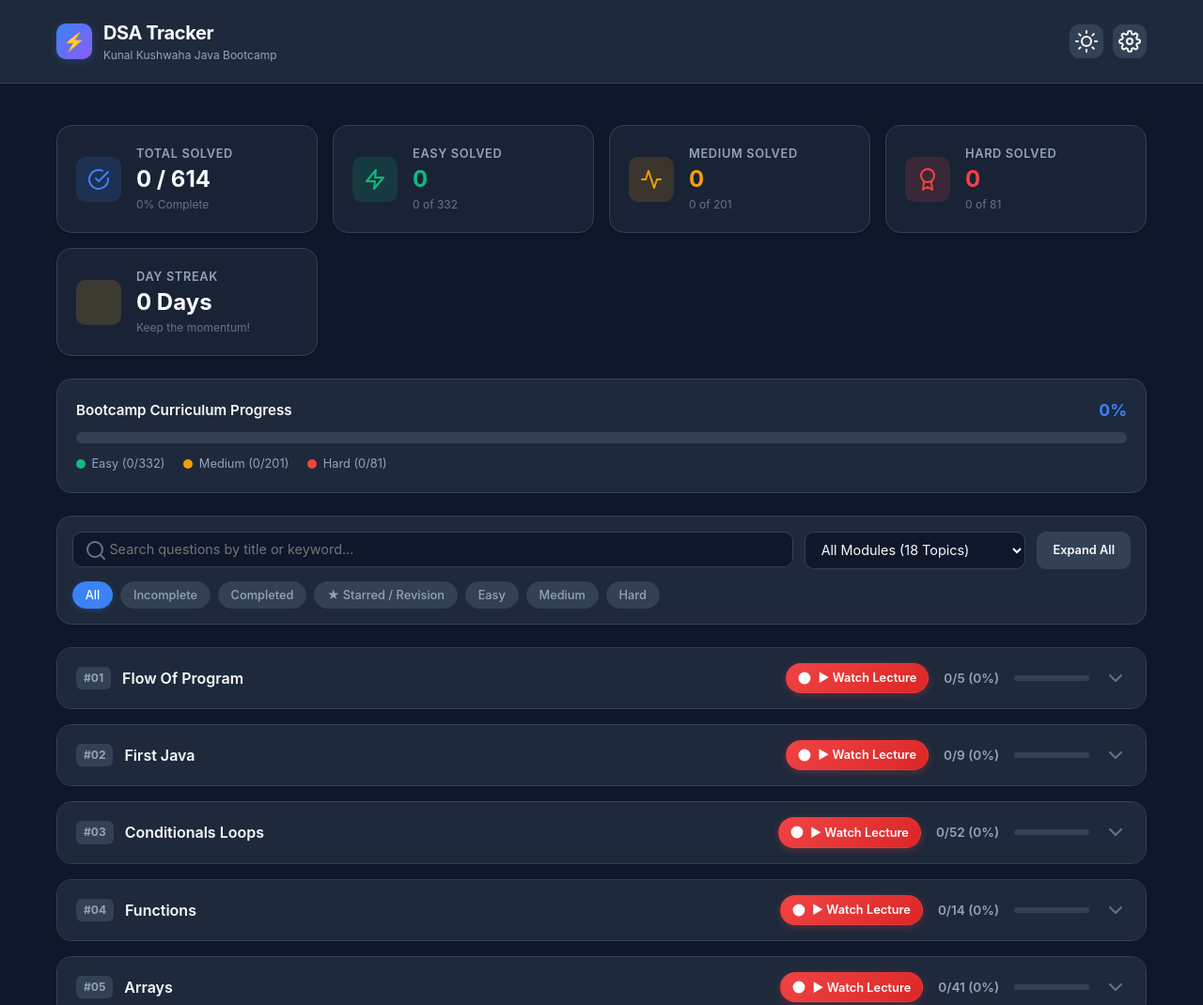
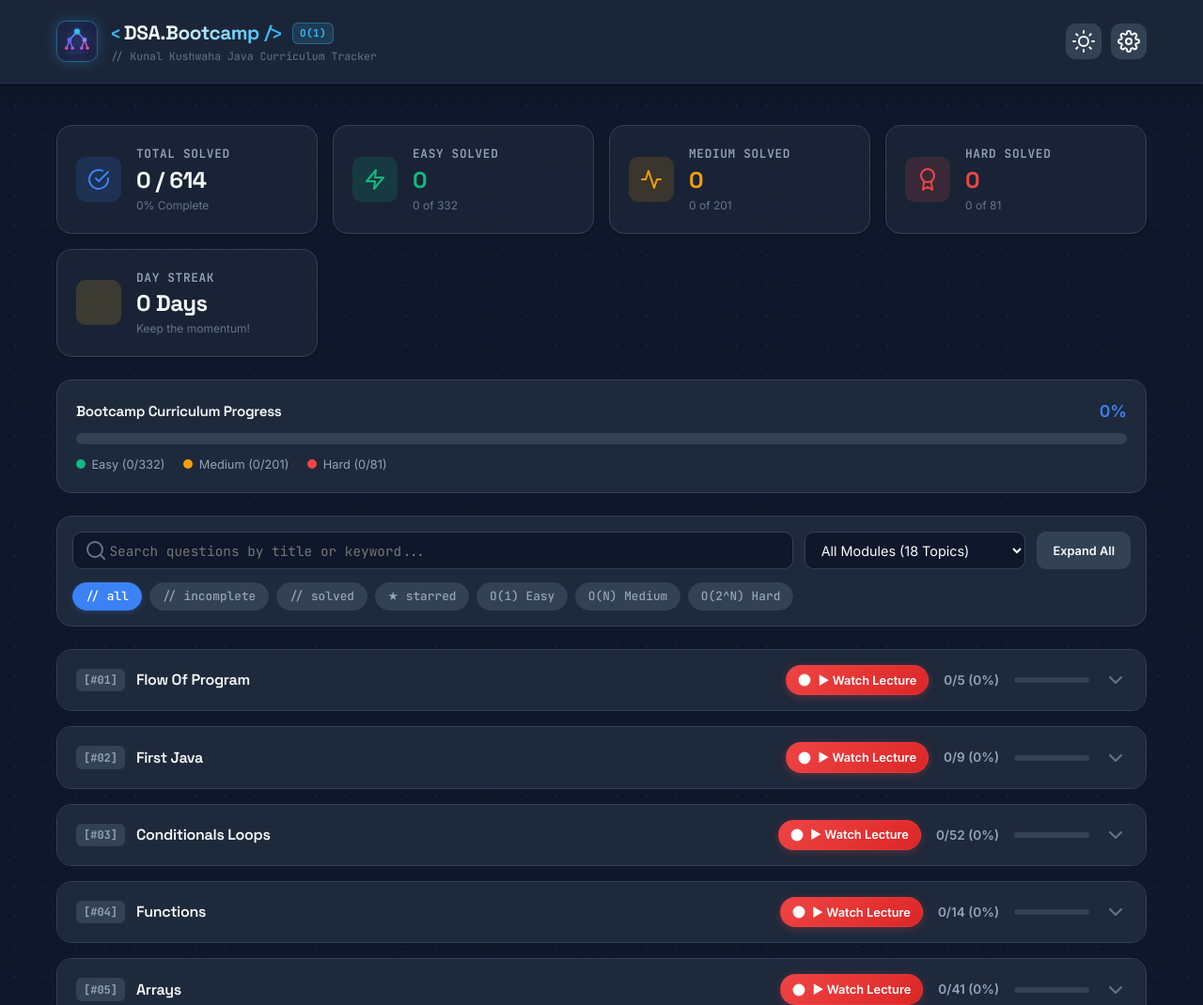
Before and after one commit to Saumojit30/DsaPracticeSheet, a browser extension: page index.html in a window 1280 px wide. Shown: the top 1070 px of the page at 94% size. Drawn offline with Linux system fonts and the light colour scheme.

Commit message:
Enhance UI with creative algorithmic typography (Space Grotesk + JetBrains Mono), Binary Tree logo, and Big-O tags

```diff
--- a/css/styles.css
+++ b/css/styles.css
@@ -69,17 +69,31 @@
   box-sizing: border-box;
   margin: 0;
   padding: 0;
-  font-family: -apple-system, BlinkMacSystemFont, "Segoe UI", Roboto, "Helvetica Neue", Arial, sans-serif;
+  font-family: 'Inter', -apple-system, BlinkMacSystemFont, "Segoe UI", Roboto, sans-serif;
 }
 
 body {
   background-color: var(--bg-primary);
+  background-image:
+    radial-gradient(rgba(99, 102, 241, 0.12) 1px, transparent 1px),
+    radial-gradient(rgba(56, 189, 248, 0.05) 1px, transparent 1px);
+  background-size: 32px 32px, 16px 16px;
+  background-position: 0 0, 16px 16px;
   color: var(--text-primary);
   min-height: 100vh;
   display: flex;
   flex-direction: column;
   line-height: 1.5;
   transition: background-color var(--transition-normal), color var(--transition-normal);
+}
+
+h1, h2, h3, h4, .brand-title, .stat-value, .progress-title, .topic-name {
+  font-family: 'Space Grotesk', -apple-system, sans-serif;
+  letter-spacing: -0.02em;
+}
+
+.mono-font, .brand-prefix, .algo-badge, .stat-label, .topic-badge, .badge-diff, .badge-platform, .chip, .search-input, .input-label, .modal-textarea {
+  font-family: 'JetBrains Mono', monospace;
 }
 
 .container {
@@ -91,12 +105,19 @@
 
 /* Header */
 .app-header {
-  background-color: var(--bg-secondary);
-  border-bottom: 1px solid var(--border-color);
+  background-color: rgba(30, 41, 59, 0.85);
+  border-bottom: 1px solid rgba(99, 102, 241, 0.2);
   position: sticky;
   top: 0;
   z-index: 40;
-  backdrop-filter: blur(12px);
+  backdrop-filter: blur(16px);
+  box-shadow: 0 4px 20px rgba(0, 0, 0, 0.25);
+}
+
+[data-theme="light"] .app-header {
+  background-color: rgba(255, 255, 255, 0.9);
+  border-bottom: 1px solid #e2e8f0;
+  box-shadow: 0 4px 20px rgba(0, 0, 0, 0.05);
 }
 
 .header-content {
@@ -110,34 +131,86 @@
 .brand {
   display: flex;
   align-items: center;
-  gap: 0.75rem;
+  gap: 0.85rem;
   text-decoration: none;
   color: inherit;
 }
 
-.brand-icon {
-  width: 38px;
-  height: 38px;
-  background: linear-gradient(135deg, #3b82f6, #8b5cf6);
+/* Creative Algorithmic Tree Logo */
+.brand-icon-algo {
+  width: 44px;
+  height: 44px;
+  background: radial-gradient(circle at center, rgba(99, 102, 241, 0.25) 0%, rgba(15, 23, 42, 0.8) 100%);
+  border: 1.5px solid rgba(56, 189, 248, 0.4);
   border-radius: var(--radius-md);
   display: flex;
   align-items: center;
   justify-content: center;
-  font-weight: bold;
-  font-size: 1.2rem;
-  color: #fff;
-  box-shadow: 0 2px 8px var(--accent-glow);
+  box-shadow: 0 0 15px rgba(56, 189, 248, 0.25), inset 0 0 10px rgba(99, 102, 241, 0.2);
+  transition: all var(--transition-fast);
+  position: relative;
+  overflow: hidden;
+}
+
+.brand:hover .brand-icon-algo {
+  border-color: #38bdf8;
+  box-shadow: 0 0 22px rgba(56, 189, 248, 0.45), inset 0 0 14px rgba(99, 102, 241, 0.35);
+  transform: translateY(-1px);
+}
+
+.algo-svg {
+  width: 32px;
+  height: 32px;
+}
+
+.brand-text-wrap {
+  display: flex;
+  flex-direction: column;
+}
+
+.brand-title-row {
+  display: flex;
+  align-items: center;
+  gap: 0.2rem;
+}
+
+.brand-prefix {
+  color: #38bdf8;
+  font-weight: 700;
+  font-size: 1.15rem;
 }
 
 .brand-title {
-  font-size: 1.25rem;
+  font-size: 1.3rem;
   font-weight: 700;
-  letter-spacing: -0.02em;
+  background: linear-gradient(135deg, #f8fafc 30%, #38bdf8 100%);
+  -webkit-background-clip: text;
+  -webkit-text-fill-color: transparent;
+  display: inline;
+}
+
+[data-theme="light"] .brand-title {
+  background: linear-gradient(135deg, #0f172a 30%, #2563eb 100%);
+  -webkit-background-clip: text;
+  -webkit-text-fill-color: transparent;
+}
+
+.algo-badge {
+  font-size: 0.68rem;
+  font-weight: 700;
+  padding: 0.15rem 0.45rem;
+  border-radius: var(--radius-sm);
+  background: rgba(56, 189, 248, 0.15);
+  color: #38bdf8;
+  border: 1px solid rgba(56, 189, 248, 0.35);
+  margin-left: 0.4rem;
+  letter-spacing: 0.05em;
 }
 
 .brand-subtitle {
-  font-size: 0.75rem;
-  color: var(--text-secondary);
+  font-family: 'JetBrains Mono', monospace;
+  font-size: 0.72rem;
+  color: var(--text-muted);
   display: block;
 }
 
@@ -151,13 +224,22 @@
   background-color: var(--bg-tertiary);
   color: var(--text-primary);
   border: 1px solid var(--border-color);
-  width: 36px;
-  height: 36px;
+  width: 38px;
+  height: 38px;
   border-radius: var(--radius-md);
   display: flex;
   align-items: center;
   justify-content: center;
   cursor: pointer;
+  transition: all var(--transition-fast);
+}
+
+.btn-icon:hover {
+  background-color: rgba(99, 102, 241, 0.2);
+  color: #38bdf8;
+  border-color: #38bdf8;
+  box-shadow: 0 0 12px rgba(56, 189, 248, 0.3);
+}
   transition: all var(--transition-fast);
 }
 
--- a/index.html
+++ b/index.html
@@ -4,19 +4,54 @@
   <meta charset="UTF-8" />
   <meta name="viewport" content="width=device-width, initial-scale=1.0" />
   <title>DSA Bootcamp Tracker | Kunal Kushwaha Assignments</title>
+  <link rel="preconnect" href="https://fonts.googleapis.com">
+  <link rel="preconnect" href="https://fonts.gstatic.com" crossorigin>
+  <link href="https://fonts.googleapis.com/css2?family=JetBrains+Mono:wght@400;500;600;700&family=Space+Grotesk:wght@500;600;700&family=Inter:wght@400;500;600&display=swap" rel="stylesheet">
   <link rel="stylesheet" href="css/styles.css" />
   <!-- Feather Icons for crisp local SVGs -->
   <script src="lib/feather.min.js"></script>
 </head>
 <body>
-  <!-- Sticky Header -->
+  <!-- Sticky Algorithmic Header -->
   <header class="app-header">
     <div class="container header-content">
       <a href="#" class="brand">
-        <div class="brand-icon">⚡</div>
-        <div>
-          <h1 class="brand-title">DSA Tracker</h1>
-          <span class="brand-subtitle">Kunal Kushwaha Java Bootcamp</span>
+        <!-- Creative Algorithmic Tree / Matrix SVG Logo -->
+        <div class="brand-icon-algo">
+          <svg class="algo-svg" viewBox="0 0 40 40" fill="none" xmlns="http://www.w3.org/2000/svg">
+            <defs>
+              <linearGradient id="algoGrad" x1="0%" y1="0%" x2="100%" y2="100%">
+                <stop offset="0%" stop-color="#38bdf8" />
+                <stop offset="50%" stop-color="#6366f1" />
+                <stop offset="100%" stop-color="#ec4899" />
+              </linearGradient>
+              <filter id="glow" x="-20%" y="-20%" width="140%" height="140%">
+                <feGaussianBlur stdDeviation="1.5" result="blur" />
+                <feComposite in="SourceGraphic" in2="blur" operator="over" />
+              </filter>
+            </defs>
+            <!-- Binary Tree / Graph Nodes & Edges -->
+            <path d="M20 7L10 18M20 7L30 18M10 18L6 29M10 18L14 29M30 18L26 29M30 18L34 29" stroke="url(#algoGrad)" stroke-width="2" stroke-linecap="round" stroke-linejoin="round" />
+            <!-- Root node -->
+            <circle cx="20" cy="7" r="3.5" fill="#38bdf8" filter="url(#glow)" />
+            <!-- Level 1 nodes -->
+            <circle cx="10" cy="18" r="3" fill="#6366f1" />
+            <circle cx="30" cy="18" r="3" fill="#818cf8" />
+            <!-- Leaf nodes -->
+            <circle cx="6" cy="29" r="2.2" fill="#ec4899" />
+            <circle cx="14" cy="29" r="2.2" fill="#a855f7" />
+            <circle cx="26" cy="29" r="2.2" fill="#a855f7" />
+            <circle cx="34" cy="29" r="2.2" fill="#ec4899" />
+            <!-- Binary search pulse line -->
+            <path d="M4 35H36" stroke="rgba(99, 102, 241, 0.4)" stroke-width="1.5" stroke-dasharray="2 2" />
+          </svg>
+        </div>
+        <div class="brand-text-wrap">
+          <div class="brand-title-row">
+            <span class="brand-prefix">&lt;</span><h1 class="brand-title">DSA.Bootcamp</h1><span class="brand-prefix">/&gt;</span>
+            <span class="algo-badge">O(1)</span>
+          </div>
+          <span class="brand-subtitle">// Kunal Kushwaha Java Curriculum Tracker</span>
         </div>
       </a>
 
@@ -133,13 +168,13 @@
       </div>
 
       <div class="filter-chips">
-        <button class="chip active" data-filter="all">All</button>
-        <button class="chip" data-filter="incomplete">Incomplete</button>
-        <button class="chip" data-filter="completed">Completed</button>
-        <button class="chip" data-filter="starred">★ Starred / Revision</button>
-        <button class="chip chip-easy" data-filter="easy">Easy</button>
-        <button class="chip chip-medium" data-filter="medium">Medium</button>
-        <button class="chip chip-hard" data-filter="hard">Hard</button>
+        <button class="chip active" data-filter="all">// all</button>
+        <button class="chip" data-filter="incomplete">// incomplete</button>
+        <button class="chip" data-filter="completed">// solved</button>
+        <button class="chip" data-filter="starred">★ starred</button>
+        <button class="chip chip-easy" data-filter="easy">O(1) Easy</button>
+        <button class="chip chip-medium" data-filter="medium">O(N) Medium</button>
+        <button class="chip chip-hard" data-filter="hard">O(2^N) Hard</button>
       </div>
     </section>
 
--- a/js/app.js
+++ b/js/app.js
@@ -212,7 +212,7 @@
       header.className = 'topic-header';
       header.innerHTML = `
         <div class="topic-title-wrap">
-          <span class="topic-badge">#${String(idx + 1).padStart(2, '0')}</span>
+          <span class="topic-badge">[#${String(idx + 1).padStart(2, '0')}]</span>
           <span class="topic-name">${category.title}</span>
         </div>
         <div class="topic-actions">
@@ -289,6 +289,11 @@
           const hasNote = !!notesMap[prob.id]?.text || !!notesMap[prob.id]?.solutionUrl;
           const diffClass = (prob.difficulty || 'easy').toLowerCase();
 
+          let diffLabel = prob.difficulty || 'Easy';
+          if (diffClass === 'easy') diffLabel = 'O(1) Easy';
+          else if (diffClass === 'medium') diffLabel = 'O(N) Med';
+          else if (diffClass === 'hard') diffLabel = 'O(2^N) Hard';
+
           const row = document.createElement('div');
           row.className = `problem-row ${isDone ? 'completed' : ''}`;
           row.id = `row-${prob.id}`;
@@ -310,7 +315,7 @@
               `}
             </div>
             <div class="problem-right">
-              <span class="badge-diff ${diffClass}">${prob.difficulty || 'Easy'}</span>
+              <span class="badge-diff ${diffClass}">${diffLabel}</span>
               <span class="badge-platform">${prob.platform}</span>
               <button class="btn-star ${isStarred ? 'starred' : ''}" data-id="${prob.id}" title="${isStarred ? 'Remove Star' : 'Star for Revision'}">
                 <i data-feather="star" style="width: 16px; height: 16px; ${isStarred ? 'fill: var(--star-color);' : ''}"></i>
```
